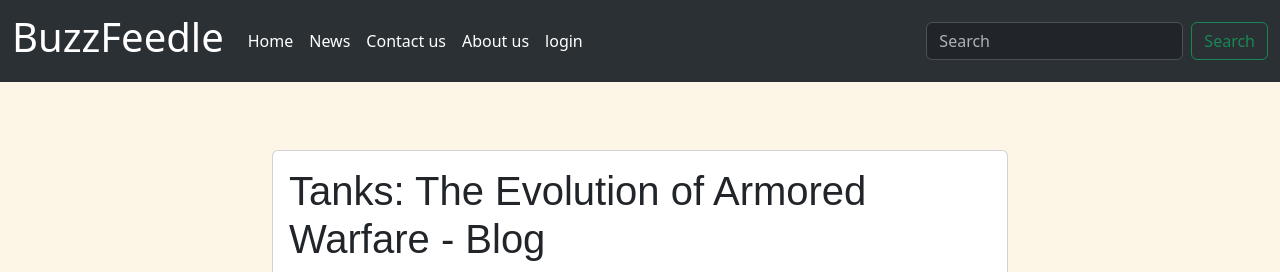
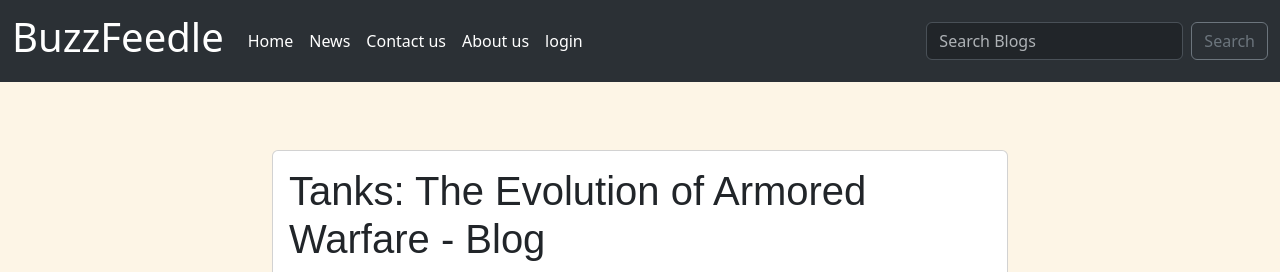
Before and after one commit to Uzair-A-Jokhio/blogWebsite-Django, a Django app: page /blog/4/ in a window 1280 px wide. Shown: the top 272 px of the page. Run offline with Django 5.2, Linux system fonts and the light colour scheme; data comes from the database, SQL or seed files in the repository; both versions use the stored data as it was after the commit; some libraries are stand-ins or nearby versions.

Commit message:
made a usable search bar -it only finds blogs with -a function search_bar added -seracg_thing.html added

```diff
--- a/App/templates/particals/_header.html
+++ b/App/templates/particals/_header.html
@@ -45,9 +45,10 @@
           </li> -->
 
         </ul>
-        <form class="d-flex" role="search">
-          <input class="form-control me-2" type="search" placeholder="Search" aria-label="Search">
-          <button class="btn btn-outline-success" type="submit">Search</button>
+        <form class="d-flex" role="search" method=POST action=" {% url 'search_bar' %}">
+          {% csrf_token %}
+          <input class="form-control me-2" type="search" placeholder="Search Blogs" aria-label="Search" name="searched">
+          <button class="btn btn-outline-secondary" type="submit">Search</button>
         </form>
       </div>
     </div>
--- a/App/urls.py
+++ b/App/urls.py
@@ -9,4 +9,5 @@ urlpatterns = [
     path('blog/<int:pk>/edit/', views.edit_product, name='edit_product'),
     path('blog/<int:pk>/delete/', views.delete_product, name='delete_product'),
     path('about/', views.about_page, name='about_page'),
+    path('search/', views.search_bar, name="search_bar"),
 ]
--- a/App/views.py
+++ b/App/views.py
@@ -61,3 +61,17 @@ def contact_page(request):
 
 def about_page(request):
     return render(request, 'about_us.html',{})
+
+
+def search_bar(request):
+    """ this fuction is used in search-bar,
+        -it looks for the parameter 'searched'
+
+        then return two dict values searched and blogs   """
+
+    if request.method == "POST":
+        searched = request.POST['searched'] #looks for anything in search bar
+        blogs = Product.objects.filter(name__contains=searched)  #filter out the searched product by name
+        return render(request, 'search_thing.html', {'searched':searched, 'blogs':blogs})
+    else:
+        return render(request, 'search_thing.html', {'searched':searched})
```
Also changed, not shown: App/templates/search_thing.html (added, +20 -0 lines), db.sqlite3.
